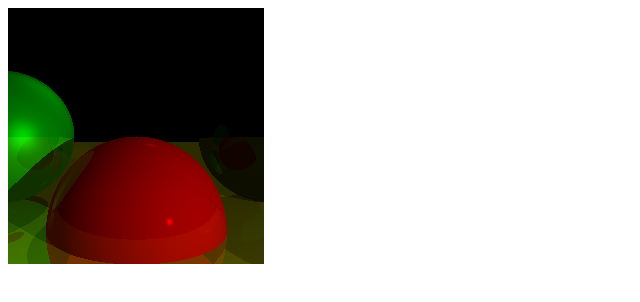
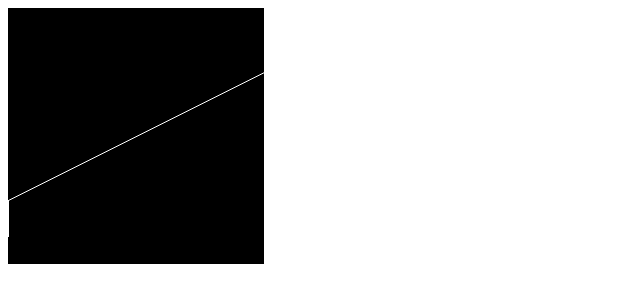
Before and after one commit to DrEmbryo/sample-engine-3d-js, a website built with Vite: page index.html in a window 1280 px wide. Shown: the whole page, without its empty margins (0-640 px from the left). Built offline with nearby package versions, Linux system fonts and the light colour scheme.

Commit message:
add rasteraizer files, add ability to draw lines

```diff
--- a/index.html
+++ b/index.html
@@ -10,7 +10,8 @@
 
 <body>
   <canvas id="screen"></canvas>
-  <script type="module" src="/src/ray-tracer/index.js"></script>
+  <!-- <script type="module" src="/src/ray-tracer/index.js"></script> -->
+  <script type="module" src="/src/rasterizer/index.js"></script>
 </body>
 
 </html>
--- /dev/null
+++ b/src/rasterizer/index.js
@@ -0,0 +1,15 @@
+import { Vector3 } from "three";
+
+import { Render } from "./render";
+
+const render = new Render({
+  elementId: "screen",
+  screenWidth: 256,
+  screenHeight: 256,
+});
+
+render.drawLine(
+  { x: -200, y: -100 },
+  { x: 240, y: 120 },
+  new Vector3(255, 255, 255)
+);
--- /dev/null
+++ b/src/rasterizer/render.js
@@ -0,0 +1,49 @@
+import { Vector3 } from "three";
+
+import { Canvas } from "../ray-tracer/canvas";
+import { clamp } from "../ray-tracer/math";
+
+export class Render {
+  #backgroundColor = new Vector3(0, 0, 0);
+
+  constructor(config, scene) {
+    this.config = config;
+    this.canvas = new Canvas(config);
+    this.canvas.clear();
+
+    this.scene = scene;
+  }
+
+  putPixel(x, y, color) {
+    const { screenHeight: Ch, screenWidth: Cw } = this.config;
+
+    const Cx = clamp(x, [(-1 * Cw) / 2, Cw / 2]);
+    const Cy = clamp(y, [(-1 * Ch) / 2, Ch / 2]);
+
+    const Sx = Cw / 2 + Cx;
+    const Sy = Ch / 2 - Cy;
+
+    const { x: r, y: g, z: b } = color;
+    this.canvas.ctx.fillStyle = `rgb(${r}, ${g}, ${b})`;
+    this.canvas.ctx.fillRect(Sx, Sy, 1, 1);
+  }
+
+  drawLine(P0, P1, color) {
+    let x0 = P0.x;
+    let y0 = P0.y;
+    let x1 = P1.x;
+    let y1 = P1.y;
+    if (P0.x > P1.x) {
+      x0 = P1.x;
+      y0 = P1.y;
+      x1 = P0.x;
+      y1 = P0.y;
+    }
+    const a = (y1 - y0) / (x1 - x0);
+    let y = y0;
+    for (let x = x0; x < x1; x++) {
+      this.putPixel(x, y, color);
+      y = y + a;
+    }
+  }
+}
```
